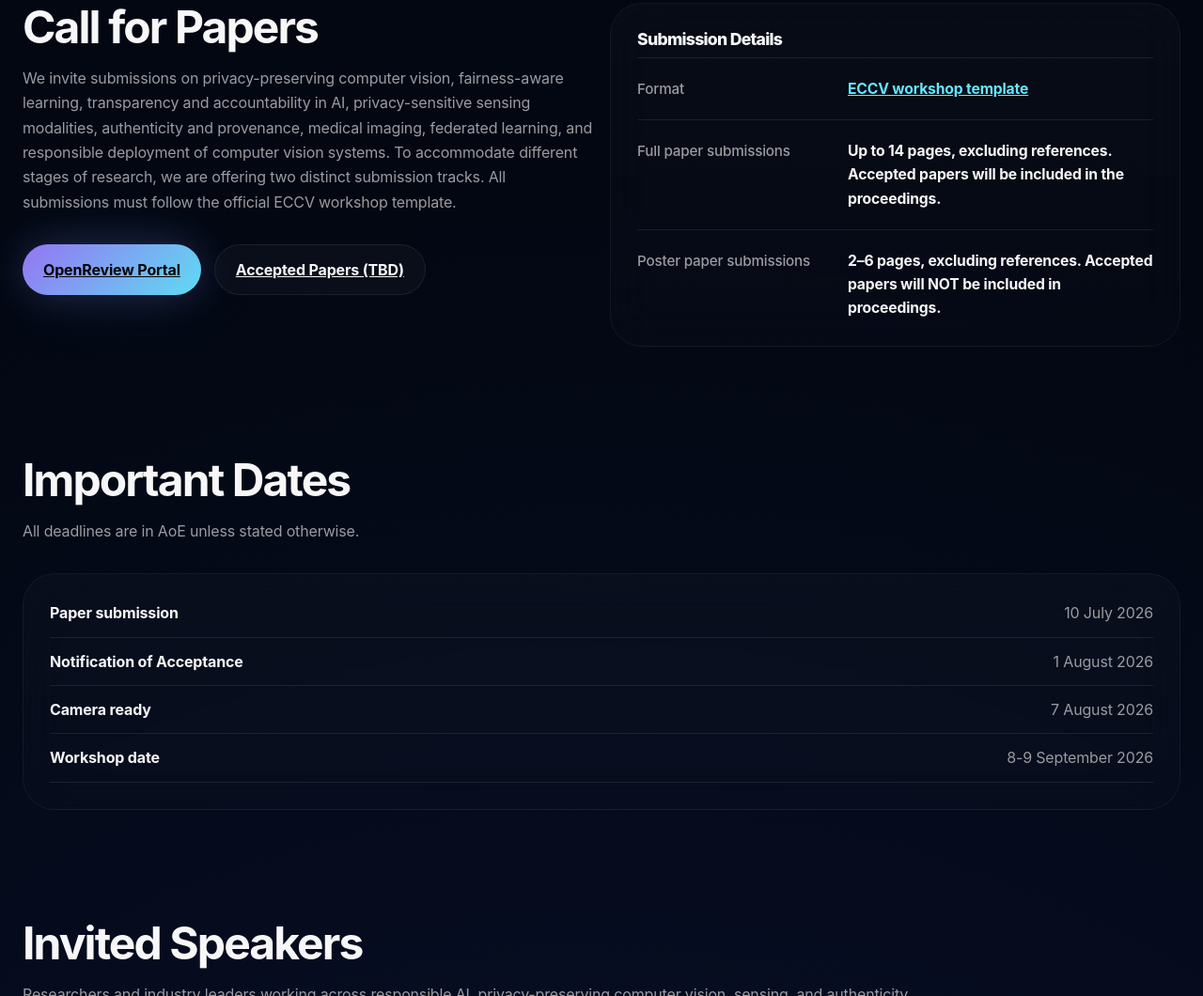
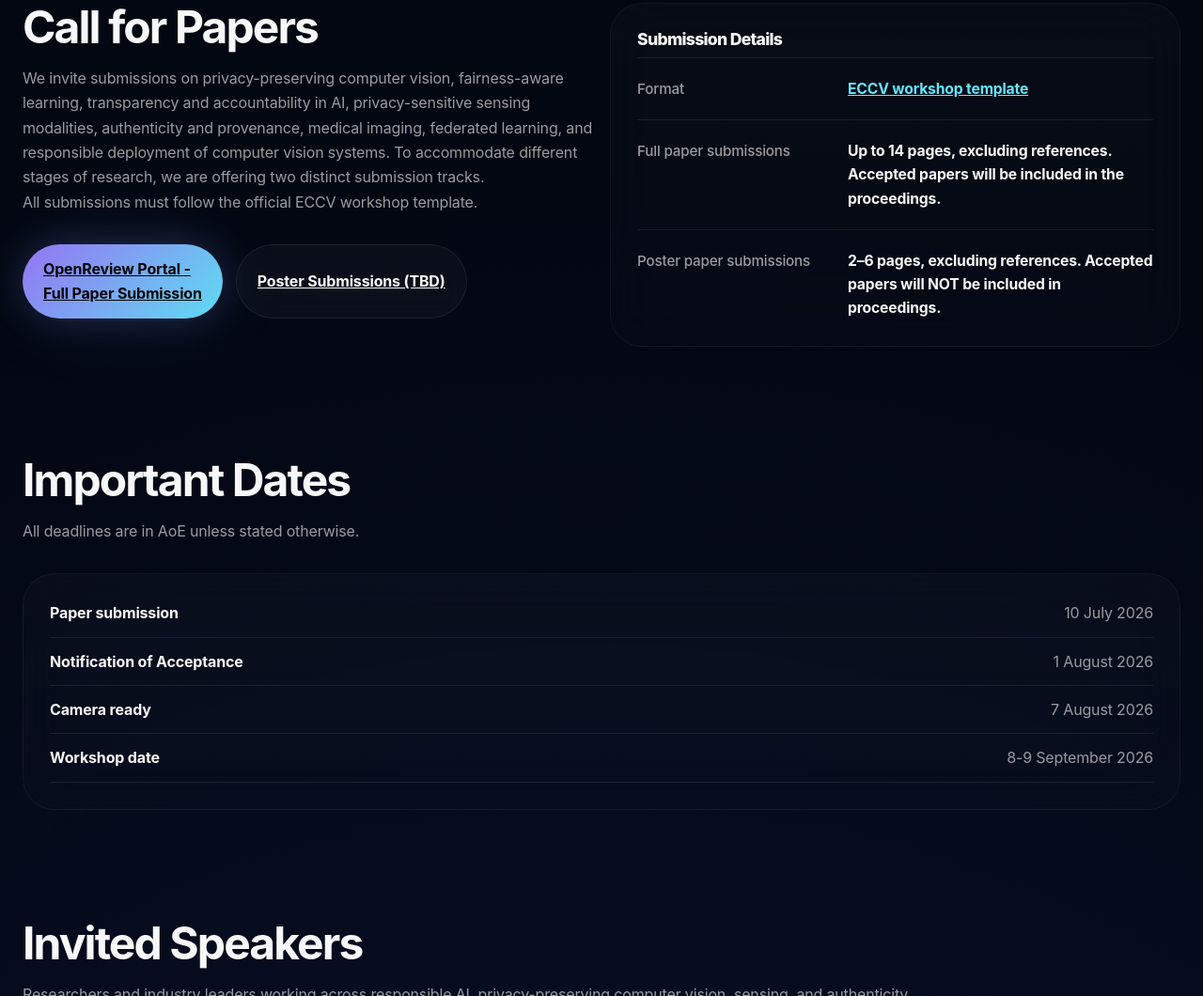
Before and after one commit to fd301/PFATCV26ECCV, a plain HTML site: page index.html in a window 1280 px wide. Shown: the part 2562-3622 px from the top of the page at 94% size. Drawn offline with Linux system fonts and the light colour scheme.

Commit message:
Update index.html

```diff
--- a/index.html
+++ b/index.html
@@ -1251,12 +1251,13 @@
             <h2>Call for Papers</h2>
             <p>
               We invite submissions on privacy-preserving computer vision, fairness-aware learning, transparency and accountability in AI, privacy-sensitive sensing modalities, authenticity and provenance, medical imaging, federated learning, and responsible deployment of computer vision systems.
-              To accommodate different stages of research, we are offering two distinct submission tracks. All submissions must follow the official ECCV workshop template.
+              To accommodate different stages of research, we are offering two distinct submission tracks.
+              <br>All submissions must follow the official ECCV workshop template.
             </p>
           </div>
           <div class="actions">
-            <a class="button primary" href="https://openreview.net/group?id=thecvf.com/ECCV/2026/Workshop/PFATCV">OpenReview Portal</a>
-            <a class="button secondary" href="javascript:void(0)">Accepted Papers (TBD)</a>
+            <a class="button primary" href="https://openreview.net/group?id=thecvf.com/ECCV/2026/Workshop/PFATCV">OpenReview Portal -<br> Full Paper Submission</a>
+            <a class="button secondary" href="javascript:void(0)">Poster Submissions (TBD)</a>
           </div>
         </div>
 
```
